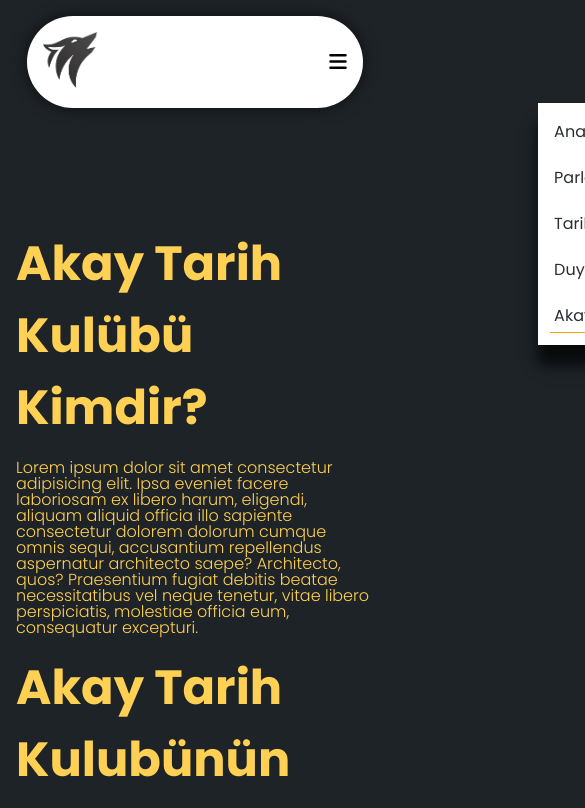
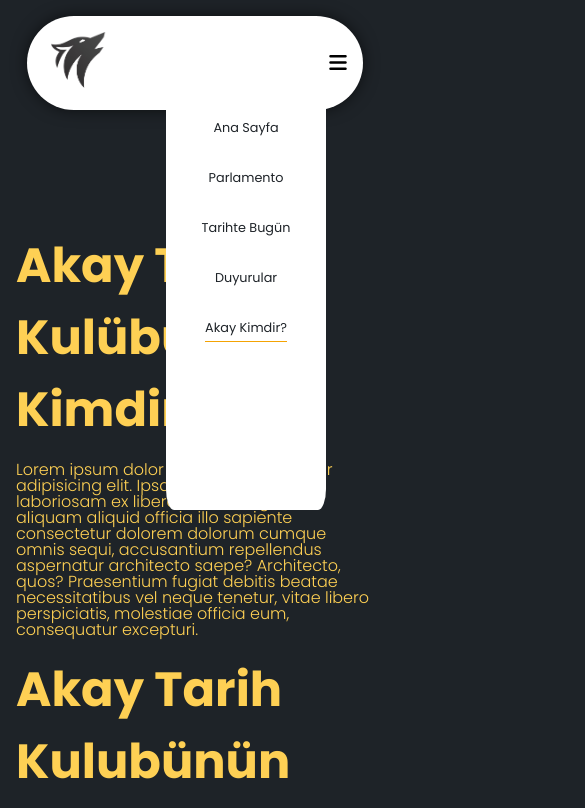
Before and after one commit to mertcanyilmaz0/akay-web-site, a plain HTML site: page akay.html in a window 390 px wide. Both pictures are taken after a click on the button 337 px from the left and 62 px from the top of the page. Shown: the top 808 px of the page, 585 px wide, since content can reach past the window. Drawn offline with Linux system fonts and the light colour scheme.

Commit message:
Navbar Mobil Responsiveliği düzeltildi.

```diff
--- a/akay.html
+++ b/akay.html
@@ -13,15 +13,17 @@
 <body>
     <!-- Header Section Start -->
      <header class="header">
-        <a href="index.html" class="logo">
-            <img src="kurt-removebg-preview.png" alt="akay-logo">
-        </a>
-            <nav class="navbar active">
-                <a href="index.html">Ana Sayfa</a>
-                <a href="parlamento.html">Parlamento</a>
-                <a href="tarih.html">Tarihte Bugün</a>
-                <a href="duyurular.html">Duyurular</a>
-                <a href="akay.html" class="active">Akay Kimdir</a>
+            <a href="index.html" class="logo">
+                <img src="kurt-removebg-preview.png" alt="akay-logo">
+            </a>
+            <nav id="navbar" class="navbar active">
+                <ul>
+                    <li><a href="index.html">Ana Sayfa</a></li>
+                    <li><a href="parlamento.html">Parlamento</a></li>
+                    <li><a href="tarih.html">Tarihte Bugün</a></li>
+                    <li><a href="duyurular.html">Duyurular</a></li>
+                    <li><a href="akay.html" class="active">Akay Kimdir?</a></li>
+                </ul>
             </nav>
             <div class="buttons">
                 <button id="menu-btn">
--- a/script.js
+++ b/script.js
@@ -1,14 +1,9 @@
-const menuBtn = document.querySelector("#menu-btn");
-const navbar = document.querySelector(".navbar");
-
-menuBtn.addEventListener("click", function() {
-    navbar.classList.toggle("active");
-    document.addEventListener("click", function(e) {
-        if(
-            !e.composedPath().includes(menuBtn) &&
-            !e.composedPath().includes(navbar)
-        ) {
-            navbar.classList.remove("active");
-        }
-    })
+// Navbar Start
+document.getElementById("menu-btn").addEventListener("click", function(){
+    var navbar = document.getElementById("navbar");
+    if (navbar.style.right === "8rem") {
+        navbar.style.right = "-250px";
+    } else {
+        navbar.style.right = "8rem";
+    }
 })
--- a/style.css
+++ b/style.css
@@ -77,7 +77,12 @@ footer {
     top: 0;
     z-index: 1000;
 }
-.header .navbar a {
+.header ul{
+    display: flex;
+    align-items: center;
+    justify-content: center;
+}
+.header .navbar li, a {
     margin: 0 1rem;
     font-size: 1.6rem;
     color: var(--black-color);
@@ -427,24 +432,40 @@ footer {
     .header .buttons button {
         display: inline-block;
     }
-    .header .navbar {
-        position: absolute;
-        top: 95%;
+    #navbar {
+        position: fixed;
+        top: 0;
+        margin-top: 11rem;
+        right: -250px;  /* Başlangıçta gizli */
+        width: 20rem;
+        height: 50vh;
         background-color: #fff;
-        height: -9rem;
-        width: 20rem;
-        box-shadow: 0px 20px 14px 0px rgb(0 0 0 / 75%);
-        right: -100%;
+        transition: right 0.3s ease-in-out;
+        padding-top: 2rem;
+        border-radius: 5%;
     }
-    .header .navbar.active {
-        right: 3rem;
+
+    #navbar ul {
+        list-style-type: none;
+        padding: 0;
+        margin: 0;
+        flex-wrap: wrap;
     }
-    .header .navbar a {
-        color: var(--black-color);
+
+    #navbar ul li {
+        padding: 15px;
+    }
+
+    #navbar ul li a {
+        color: var(--main-color);
+        text-decoration: none;
         display: block;
-        margin: 1.5rem;
-        padding: 0.5rem;
-        font-size: 2rem;
+        transition: 0.2 ease-in;
+    }
+
+    #navbar ul li a:hover {
+        border-bottom: 0.1rem solid var(--text-color);
+        padding-bottom: 1rem;
     }
     .mert .ahmet {
         font-size: 5rem;
```
Also changed, not shown: duyurular.html (+8 -6 lines), index.html (+8 -6 lines), parlamento.html (+8 -6 lines), tarih.html (+8 -6 lines).
